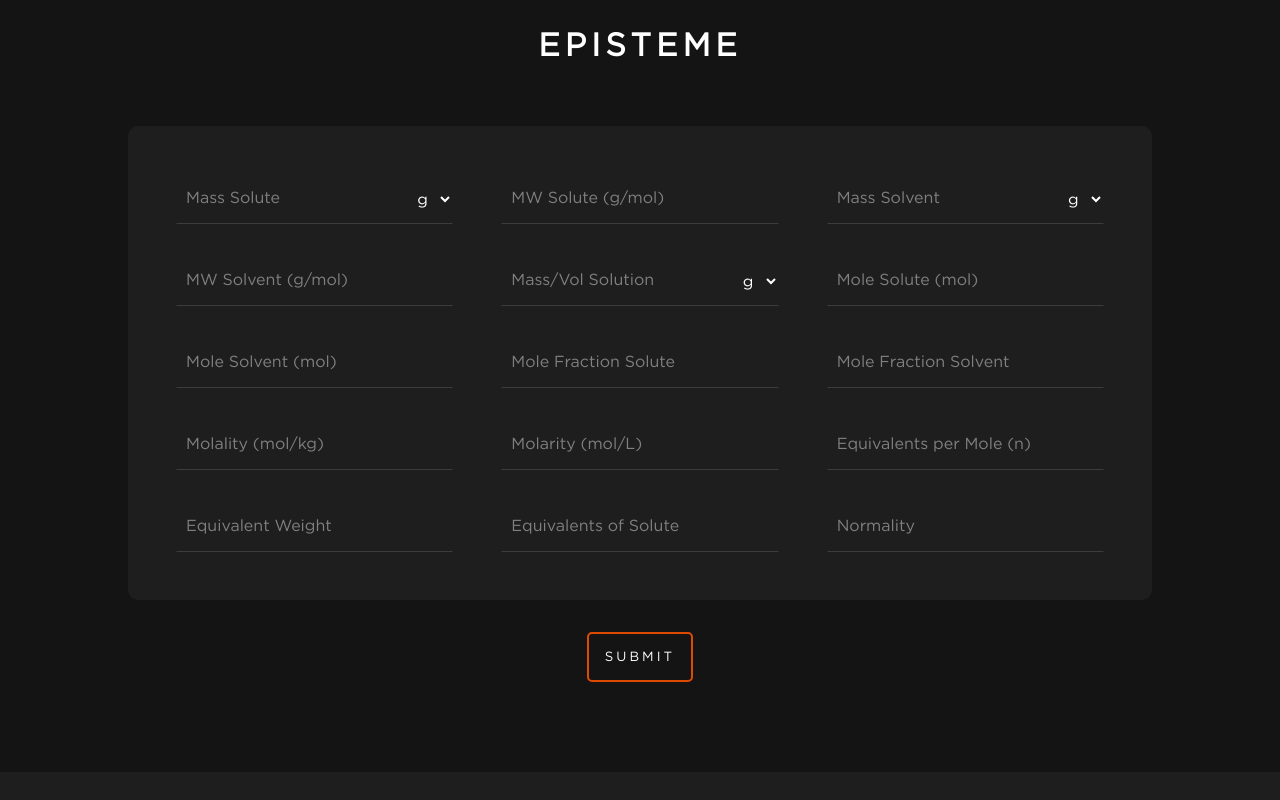
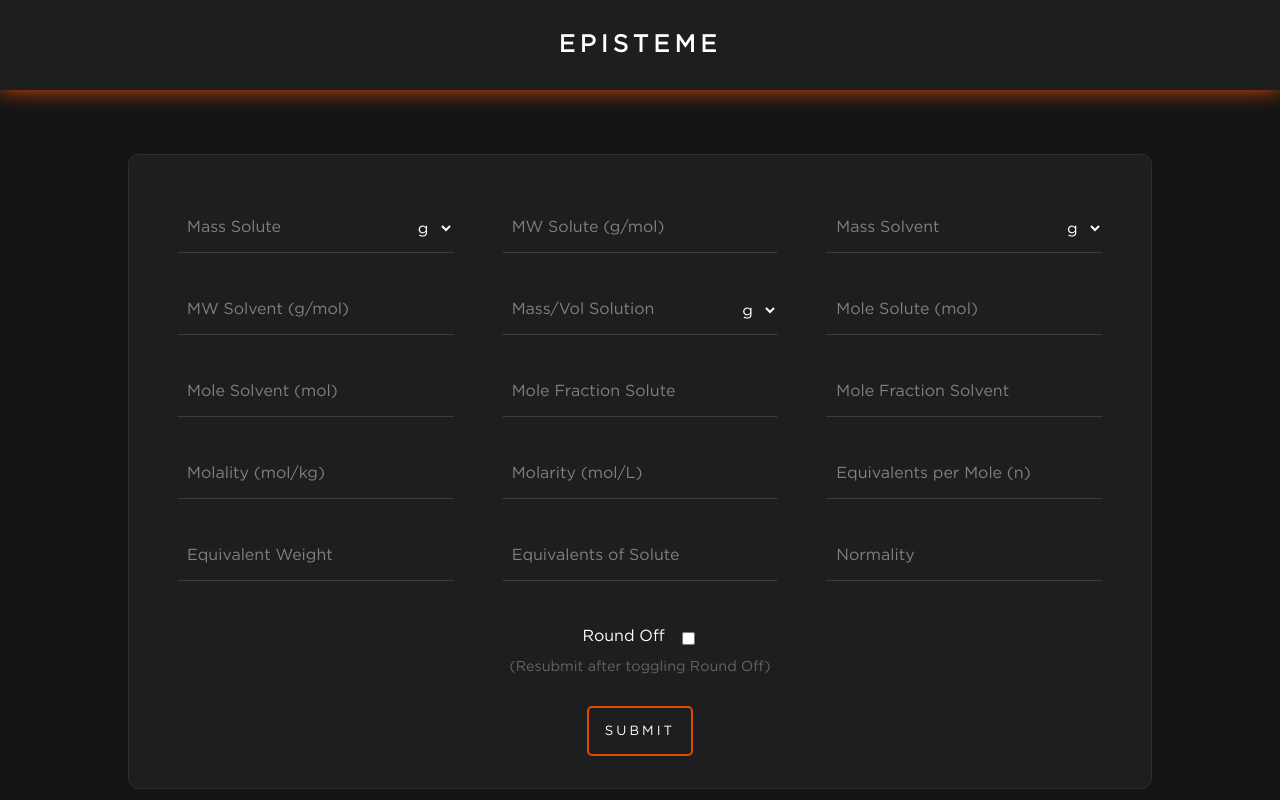
Before and after one commit to xGihyun/episteme, a React (Create React App) app: page /mole-table in a window 1280 px wide. Shown: the top 800 px of the page. Built offline with nearby package versions, Linux system fonts and the light colour scheme.

Commit message:
Updated UI + Optional round off

```diff
--- a/src/components/Answers.js
+++ b/src/components/Answers.js
@@ -2,7 +2,7 @@ import React from 'react'
 import { moleTable } from './InputItems'
 import  copy  from '../images/copy.png'
 
-const Answers = ({ open, answers }) => {
+const Answers = ({ open, answers, roundOff }) => {
 
   if(!open){return null}
 
@@ -14,9 +14,9 @@ const Answers = ({ open, answers }) => {
             <div className='answer' key={moleTable[index].id}>
               <span className='label'>{moleTable[index].placeholder}:</span>
               <div className='number'>
-                <span>{answers[answer] === null ? '-----' : answers[answer].toFixed(2)}</span>
+                <span>{answers[answer] === null ? '-----' : roundOff ? answers[answer].toFixed(2) : answers[answer]}</span>
                 <img src={copy} alt="copy" className='copy-btn'
-                onClick={() => {navigator.clipboard.writeText(answers[answer].toFixed(2))}}
+                onClick={() => {navigator.clipboard.writeText(roundOff ? answers[answer].toFixed(2) : answers[answer])}}
                 />
               </div>
             </div>
--- /dev/null
+++ b/src/components/Navbar.js
@@ -0,0 +1,14 @@
+import React from 'react'
+import { Link } from 'react-router-dom'
+
+const Navbar = () => {
+  return (
+    <nav>
+      <Link to='/' className='site-name'>
+        <h1>Episteme</h1>
+      </Link>
+    </nav>
+  )
+}
+
+export default Navbar
--- a/src/components/Solve.js
+++ b/src/components/Solve.js
@@ -52,7 +52,7 @@ export const solveTable = (val) => {
   }
 }
 
-export const inputGiven = () => {
+export const inputGiven = (round) => {
 
   // Inputs
   const tableInputs = {
@@ -112,7 +112,9 @@ export const inputGiven = () => {
   // Loop to solve everything until values != null, loop limit is only up to 10 to prevent infinite loops when problem is unsolvable
   // Maybe find a way to make this better?
   for(let i = 0; i < 10; i++){
-    roundOff(givenValues)
+    if(round){
+      roundOff(givenValues)
+    }
     solveTable(givenValues)
   }
 
--- a/src/index.css
+++ b/src/index.css
@@ -14,6 +14,7 @@
   --main-color: rgb(222, 75, 0);
   --light-gray: rgba(90, 90, 90, 0.5);
   --font-gray: rgb(200, 200, 200);
+  --font-gray2: rgb(100, 100, 100);
   --card-border: rgb(45, 45, 45);
   --card-border2: rgb(50, 50, 50);
   --card-body: rgb(30, 30, 30);
@@ -27,10 +28,21 @@ body{
   color: white;
 }
 
-.site-name{
+
+/* Navbar */
+
+nav{
+  height: 90px;
+  width: 100%;
+  background-color: var(--content);
   display: flex;
   align-items: center;
   justify-content: center;
+  box-shadow: var(--main-color) 0px 0px 20px 0px;
+  z-index: 99;
+}
+
+.site-name{
   text-decoration: none;
   color: white;
 }
@@ -39,8 +51,7 @@ body{
   text-align: center;
   text-transform: uppercase;
   letter-spacing: 5px;
-  margin: 2rem 0;
-
+  margin: 0;
 }
 
 .container{
@@ -50,7 +61,7 @@ body{
 }
 
 .content-wrap{
-  padding: 0 10vw;
+  padding: 4rem 10vw;
 }
 
 /* Main page */
@@ -59,7 +70,7 @@ body{
   display: flex;
   justify-content: center;
   align-items: center;
-  padding: 2rem 0;
+
   flex-wrap: wrap;
 }
 
@@ -118,18 +129,20 @@ body{
 .form-container{
   display: flex;
   justify-content: center;
+  flex-direction: column;
+  background-color: var(--content);
+  border-radius: 10px;
+  border: 1px solid var(--card-border);
+  margin-bottom: 2rem;
 }
 
 .form{
-  background-color: var(--content);
   display: flex;
   flex-wrap: wrap;
   align-items: center;
   justify-content: center;
   gap: 2rem 3rem;
   padding: 3rem;
-  margin-top: 2rem;
-  border-radius: 10px;
 }
 
 .input-container{
@@ -176,6 +189,25 @@ body{
   background-color: var(--main-color);
   transform: translateX(10px) translateY(-100%);
   font-size: 0.8rem;
+}
+
+.round-off{
+  display: flex;
+  justify-content: center;
+  align-items: center;
+  flex-direction: column;
+}
+
+.switch{
+  display: flex;
+  gap: 0.8rem;
+}
+
+.round-off p{
+  font-size: 0.9rem;
+  color: var(--font-gray2);
+  margin: 0;
+  margin-top: 0.75rem;
 }
 
 /* Select unit dropdown */
@@ -306,6 +338,7 @@ footer{
   padding: 2rem 0;
   position: absolute;
   bottom: 0;
+  box-shadow: var(--main-color) 0px 0px 20px 0px;
 }
 
 footer p{
--- a/src/pages/Main.js
+++ b/src/pages/Main.js
@@ -1,14 +1,13 @@
 import React from 'react'
-import { Link, Outlet } from 'react-router-dom'
+import { Outlet } from 'react-router-dom'
 import Footer from '../components/Footer'
+import Navbar from '../components/Navbar'
 
 const Main = () => {
   return (
     <div className='container'>
+      <Navbar />
       <div className='content-wrap'>
-        <Link to='/' className='site-name'>
-          <h1>Episteme</h1>
-        </Link>
         <Outlet />
       </div>
       <Footer />
--- a/src/pages/MoleTable.js
+++ b/src/pages/MoleTable.js
@@ -8,6 +8,11 @@ const MoleTable = () => {
 
   const [isOpen, setIsOpen] = useState(false)
   const [answers, setAnswers] = useState(null)
+  const [roundOff, setRoundOff] = useState(false)
+
+  const handleRoundOff = () => {
+    setRoundOff(current => !current)
+  }
 
   return (
     <>
@@ -31,13 +36,20 @@ const MoleTable = () => {
             )
           })}
         </form>
+        <div className='round-off'>
+          <div className='switch' >
+            <span>Round Off</span>
+            <input type='checkbox' value={roundOff} onChange={handleRoundOff} title='' />
+          </div>
+          <p>(Resubmit after toggling Round Off)</p>
+        </div>
+        <div className='btn-container'>
+          <button className='submit-btn' onClick={() => {setAnswers(inputGiven(roundOff)); setIsOpen(true)}}>
+            <span>Submit</span>
+          </button>
+        </div>
       </div>
-      <div className='btn-container'>
-        <button className='submit-btn' onClick={() => {setAnswers(inputGiven()); setIsOpen(true)}}>
-          <span>Submit</span>
-        </button>
-      </div>
-      <Answers open={isOpen} answers={answers} />
+      <Answers open={isOpen} answers={answers} roundOff={roundOff} />
     </>
   )
 }
```
